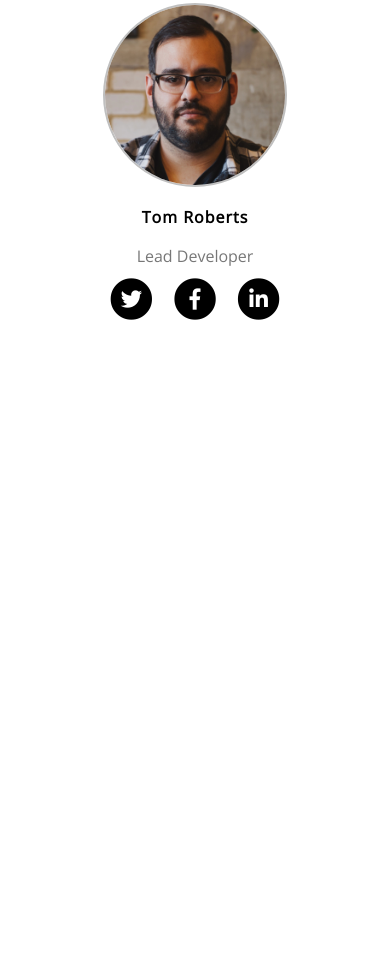
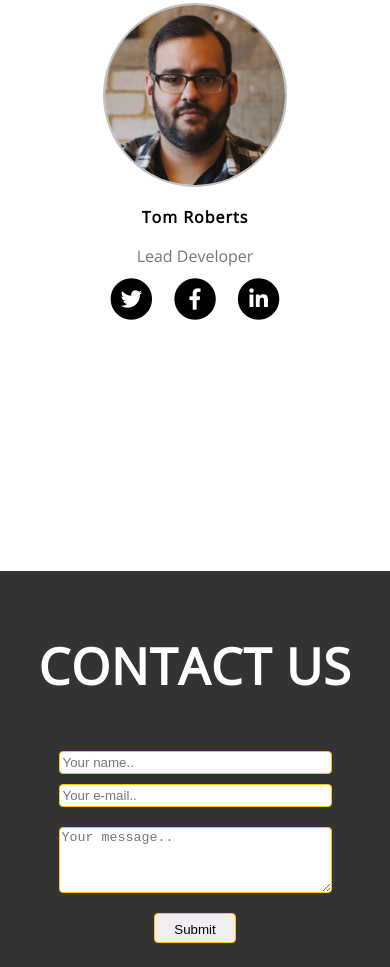
Before and after one commit to ray-nis/website3, a plain HTML site: page index.html in a window 390 px wide. Shown: the part 5804-6771 px from the top of the page. Before the commit the page ends 6175 px from the top, so only its background shows below. Drawn offline with nearby package versions, Linux system fonts and the light colour scheme.

Commit message:
contact section, fontawesome needs fix

```diff
--- a/index.html
+++ b/index.html
@@ -22,7 +22,7 @@
                     <li><a id="portfolio-link" href="#portfolio">Portfolio</a></li>
                     <li><a id="about-link" href="#about">About</a></li>
                     <li><a id="team-link" href="#team">Team</a></li>
-                    <li><a href="#">Contact</a></li>
+                    <li><a id="contact-link" href="#contact">Contact</a></li>
                 </ul>
             </nav>
         </div>
@@ -163,6 +163,20 @@
                 </div>
             </div>
         </section>
+
+        <section class="contact-section">
+            <h3 id="contact">Contact Us</h3>
+            <div class="form-container">
+                <form class="contact-form">
+                    <div class="input-form">
+                        <input class="info-input" type="text" placeholder="Your name..">
+                        <input class="info-input" type="text" placeholder="Your e-mail..">
+                    </div>
+                    <textarea id="contact-ta" rows="4" cols="50" placeholder="Your message.."></textarea>
+                    <input id="submit" type="submit">
+                </form>
+            </div>
+        </section>
     </main>
 
 </body>
--- a/main.js
+++ b/main.js
@@ -30,6 +30,7 @@ function runOnScroll() {
       document.getElementById("portfolio-link").classList.remove("active-state");
       document.getElementById("about-link").classList.remove("active-state");
       document.getElementById("team-link").classList.remove("active-state");
+      document.getElementById("contact-link").classList.remove("active-state");
       }
     else if (windowY > 350 && windowY < 800) {
         navHeader.style.height = "7vh";
@@ -37,6 +38,7 @@ function runOnScroll() {
         document.getElementById("portfolio-link").classList.remove("active-state");
         document.getElementById("about-link").classList.remove("active-state");
         document.getElementById("team-link").classList.remove("active-state");
+        document.getElementById("contact-link").classList.remove("active-state");
     }
     else if (windowY > 800 && windowY < 1300){
         navHeader.style.height = "7vh";
@@ -44,6 +46,7 @@ function runOnScroll() {
         document.getElementById("services-link").classList.remove("active-state");
         document.getElementById("about-link").classList.remove("active-state");
         document.getElementById("team-link").classList.remove("active-state");
+        document.getElementById("contact-link").classList.remove("active-state");
     }
     else if (windowY > 1300 && windowY < 2200) {
         navHeader.style.height = "7vh";
@@ -51,14 +54,25 @@ function runOnScroll() {
         document.getElementById("portfolio-link").classList.remove("active-state");
         document.getElementById("team-link").classList.remove("active-state");
         document.getElementById("about-link").classList.add("active-state");
+        document.getElementById("contact-link").classList.remove("active-state");
     }
 
-    else if (windowY > 2200) {
+    else if (windowY > 2200 && windowY < 2650) {
         navHeader.style.height = "7vh";
         document.getElementById("services-link").classList.remove("active-state");
         document.getElementById("portfolio-link").classList.remove("active-state");
         document.getElementById("about-link").classList.remove("active-state");
         document.getElementById("team-link").classList.add("active-state");
+        document.getElementById("contact-link").classList.remove("active-state");
+    }
+
+    else if (windowY > 2650) {
+        navHeader.style.height = "7vh";
+        document.getElementById("services-link").classList.remove("active-state");
+        document.getElementById("portfolio-link").classList.remove("active-state");
+        document.getElementById("about-link").classList.remove("active-state");
+        document.getElementById("team-link").classList.remove("active-state");
+        document.getElementById("contact-link").classList.add("active-state");
     }
 };
 
--- a/style.css
+++ b/style.css
@@ -382,6 +382,70 @@ body {
     line-height: 1.4;
 }
 
+/* Contact */
+
+.contact-section {
+    background-color: #333;
+    padding-top: 50px;
+    padding-bottom: 50px;
+    margin-top: 200px;
+}
+
+#contact {
+    margin-top: 20px;
+    color: #fff;
+    letter-spacing: 1px;
+    font-size: 50px;
+    text-align: center;
+    letter-spacing: 1px;
+    margin-bottom: 50px;
+    text-transform: uppercase;
+    font-weight: 700;
+}
+
+.form-container {
+    width: 70%;
+    margin: 0 auto;
+}
+
+.contact-form {
+    display: grid;
+    grid-template-columns: 40% 60%;
+    grid-template-rows: 70px;
+}
+
+.input-form {
+    width: 60%;
+    display: flex;
+    flex-direction: column;
+    justify-content: space-between;
+}
+
+.info-input {
+    padding: 3px;
+    border: 1px solid #fec503;
+    border-radius: 4px;
+}
+
+#contact-ta {
+    border: 1px solid #fec503;
+    border-radius: 4px;
+}
+
+#submit {
+    width: 30%;
+    grid-column: 1/3;
+    justify-self: center;
+    margin-top: 50px;
+    padding: 8px;
+    border: 1px solid #fec503;
+    border-radius: 4px;
+}
+
+#submit:hover {
+    background-color: #fec503;
+}
+
 /* Media Query */
 
 @media only screen and (min-width: 200px) and (max-width : 600px) {
@@ -511,4 +575,25 @@ body {
     .team-text {
         margin-bottom: 10px;
     }
+
+    /* Contact */
+
+    .contact-form {
+        grid-template-columns: 1fr;
+        grid-template-rows: 1fr 1fr 50px;
+    }
+
+    #contact-ta {
+        grid-column: 1/3;
+        margin-top: 10px;
+    }
+
+    .input-form {
+        width: 100%;
+        justify-content: space-evenly;
+    }
+
+    #submit{
+        margin-top: 20px;
+    }
 }
```
